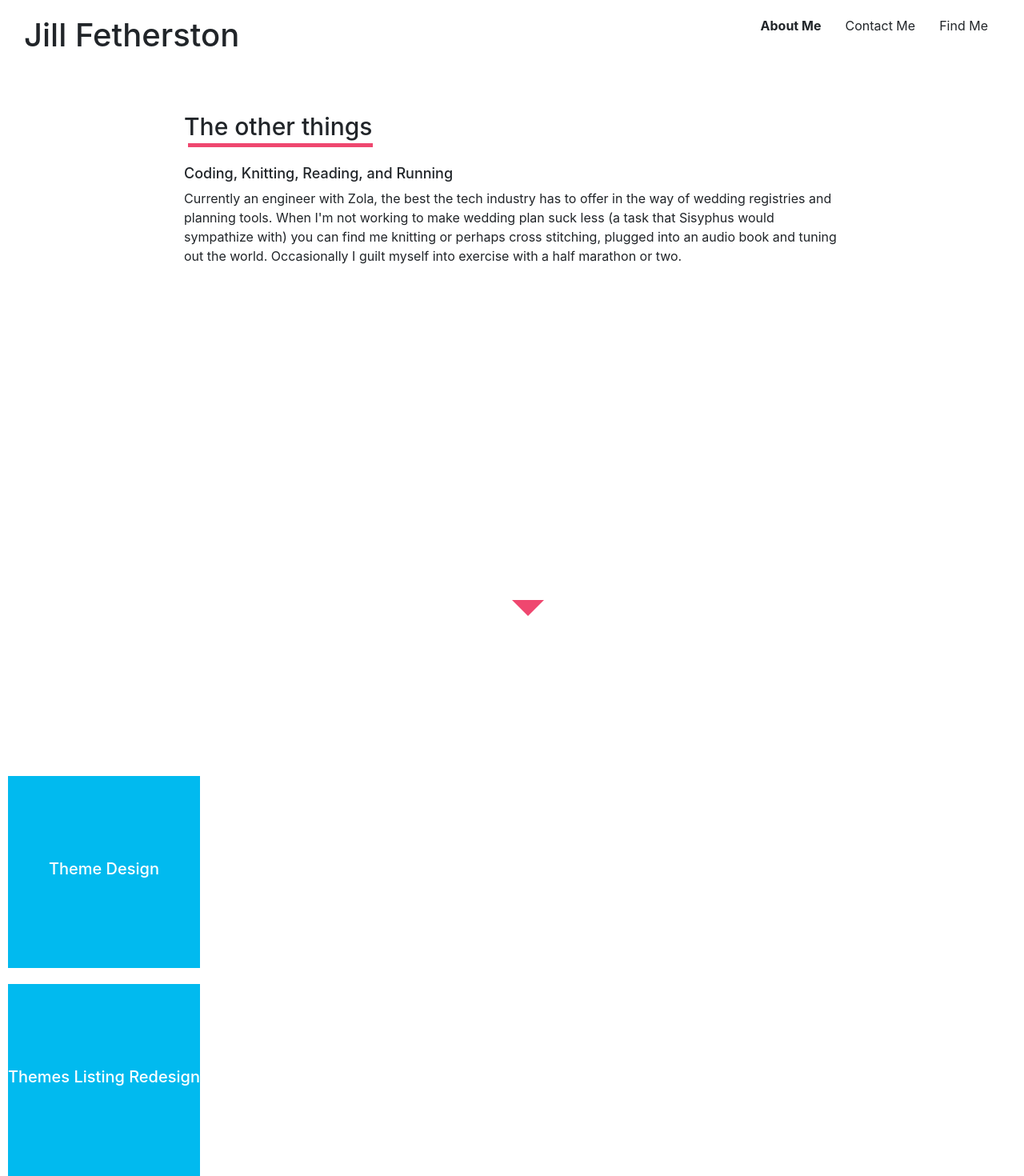
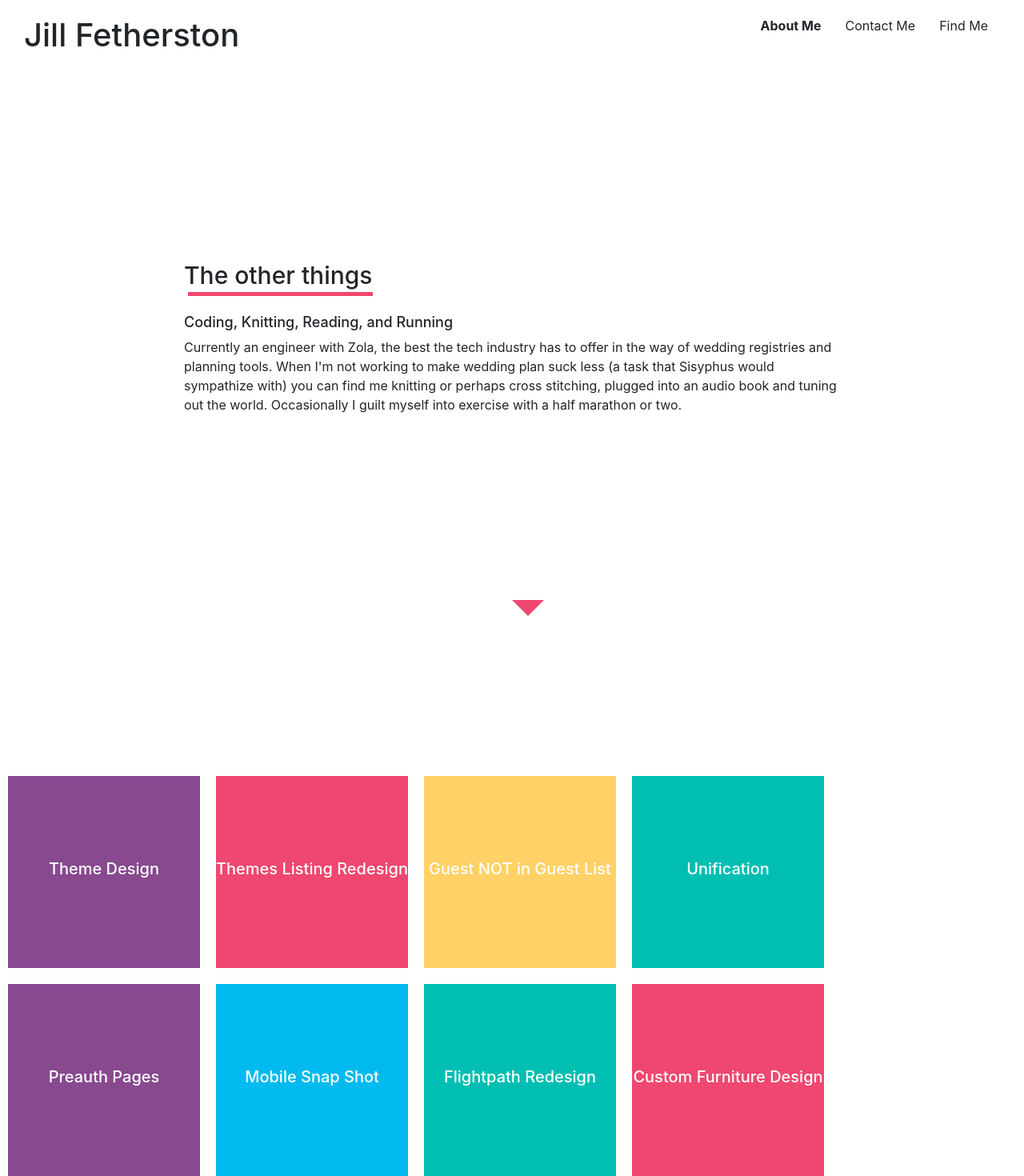
Before and after one commit to 12Noone/jfetherston-dot-com, a React app: page / in a window 1280 px wide. Shown: the top 1470 px of the page at 80% size. Built offline with nearby package versions, Linux system fonts and the light colour scheme.

Commit message:
refactored tiles, centered panels, fixed arrow

```diff
--- a/src/components/InfoPanel.jsx
+++ b/src/components/InfoPanel.jsx
@@ -7,8 +7,8 @@ class InfoPanel extends Component {
   render() {
     const { panelData } = this.props;
     return (
-      <div className="panel-container">
-        <div className="col-12">
+      <div className="hero-container">
+        <div className="panel-container">
           <div className="panel-copy">
             <h1 className="panel-heading">{panelData.header}</h1>
             <h2 className="panel-subheading">{panelData.subHeading}</h2>
--- a/src/components/Project.jsx
+++ b/src/components/Project.jsx
@@ -15,7 +15,7 @@ class Project extends Component {
     return (
       projectData.map((project, idx) => (
         <div className="project-container" key={idx}>
-          <div className="project-tile blue" onClick={() => showViewer(project.key, projectData)}>
+          <div className={['project-tile', project.color].join(' ')} onClick={() => showViewer(project.key, projectData)}>
             <div className="project-copy">
               <h5>{project.header}</h5>
             </div>
@@ -24,8 +24,6 @@ class Project extends Component {
       ))
     );
   }
-
-
 
   render() {
     return (
--- a/src/stylesheets/InfoPanel.less
+++ b/src/stylesheets/InfoPanel.less
@@ -1,7 +1,10 @@
 @pink: #EF476F;
 
+.hero-container {
   .panel-container {
     height: 95vh;
+    display: flex;
+    align-items: center;
     .panel-copy {
       padding: 90px;
       margin: auto;
@@ -26,6 +29,7 @@
         font-size: 18px;
       }
     }
+  }
   .arrow-container {
     text-align: center;
     .arrow {
--- a/src/stylesheets/Project.less
+++ b/src/stylesheets/Project.less
@@ -8,16 +8,14 @@
 #projects {
   height: 100vh;
   .project-container {
-    display: flex;
-    flex-flow: wrap;
     max-width: 1350px;
-    display: flex;
     z-index: 0;
     margin: auto;
     position: relative;
     top: 150px;
     .project-tile {
       margin: 10px;
+      float: left;
       cursor: pointer;
       width: 240px;
       height: 240px;
--- a/src/viewerOptionsData.js
+++ b/src/viewerOptionsData.js
@@ -29,7 +29,8 @@ export const projectData = [
     header: 'Theme Design',
     subHeading: 'To infinity and beyond!',
     bodyCopy: ['Themes have been my baby from the moment I started at Zola. When I first joined the team, we had about 35 themes. Over the course of the year the number of themes have grown by leaps and bounds as I first coded new themes and later variations. Now, I oversee theme development as we continue to create more gorgeous sites for couples to pick from.'],
-    tech: ['Less', 'Postgresql']
+    tech: ['Less', 'Postgresql'],
+    color: 'purple'
   },
   {
     key: 'themeRedesign',
@@ -40,7 +41,8 @@ export const projectData = [
       ['First: Implement the ability to filter themes by color or by matching invitation'],
       ['Second: Restructure themes to allow us to implement \'variations\'. This meant a change to how themes were stored in the database going from a single layer object of theme data to a notion of Theme Groups which have themes assigned to them - a parent and a child. Swatch toggle buttons allowed a user to thumb through these variations and ultimately make a selection.']
     ],
-    tech: ['React', 'Redux', 'Node', 'Less']
+    tech: ['React', 'Redux', 'Node', 'Less'],
+    color: 'pink',
   },
   {
     key: 'guestNotInGuestList',
@@ -55,6 +57,7 @@ export const projectData = [
       ['This was a cool project because it introduced a new feature to Zola that hadn\'t previously been there (at least as far as the web is concerned): Notifications! Coding the badges was ridiculously satisfying.'],
     ],
     tech: ['React', 'Redux', 'Redux Forms', 'Less', 'Node'],
+    color: 'yellow'
   },
   {
     key: 'unification',
@@ -66,7 +69,8 @@ export const projectData = [
     solve: [
       ['Enter Unification. A singular navigation menu would straddle the two platforms. Both platforms received upgrades bringing them to more current web design as well as, well, making them match. My part in this was the secondary nav which changes dynamically with nav items based on the url. I also overhauled the checklist, guest list, and manage pages to allow for the new navigation']
     ],
-    tech: ['React', 'Less']
+    tech: ['React', 'Less'],
+    color: 'green'
   },
   {
     key: 'preauthPages',
@@ -78,7 +82,8 @@ export const projectData = [
     solve: [
       ['The solution here was to overhaul how routing works to allow not-users to view these pages as well. We created a suite of guest-user landing pages shouting Zola from every image, page, and paragraph. Now users can visit the themes listing page to peruse designs, or read up on how checklist or guest lists work without the barrier of creating an account.']
     ],
-    tech: ['React', 'Redux', 'React Router', 'Less']
+    tech: ['React', 'Redux', 'React Router', 'Less'],
+    color: 'purple'
   },
   {
     key: 'mobileSnapShot',
@@ -90,7 +95,8 @@ export const projectData = [
     solve: [
       ['Using query parameters, mobile can pass true values through to the request for a given page even if it\'s hidden, hide or show the navigation, disable banners, and disable tracking. ']
     ],
-    tech: ['React', 'Redux', 'React Router']
+    tech: ['React', 'Redux', 'React Router'],
+    color: 'blue'
   },
   {
     key: 'flightpathRedesign',
@@ -99,7 +105,8 @@ export const projectData = [
     bodyCopy: [
       ['One of my favorite projects from my time at Flighpath was working on the company\'s site redesign. I was lucky enough to work with some incredibly talented engineers. I was responsible for the Work page as well as all of the individual client pages. It was so much fun and I learned so much doing it.']
     ],
-    tech: ['CSS', '.Net']
+    tech: ['CSS', '.Net'],
+    color: 'green'
   },
   {
     key: 'cfd',
@@ -108,7 +115,8 @@ export const projectData = [
     bodyCopy: [
       ['Custom Furniture Design is a stuido out in San Francisco and I routinely touch up their photos to mimick studio lighting.']
     ],
-    tech: ['Photoshop']
+    tech: ['Photoshop'],
+    color: 'pink'
   }
 ]
 
```
Lines whose indentation alone changed are shown as unchanged.
